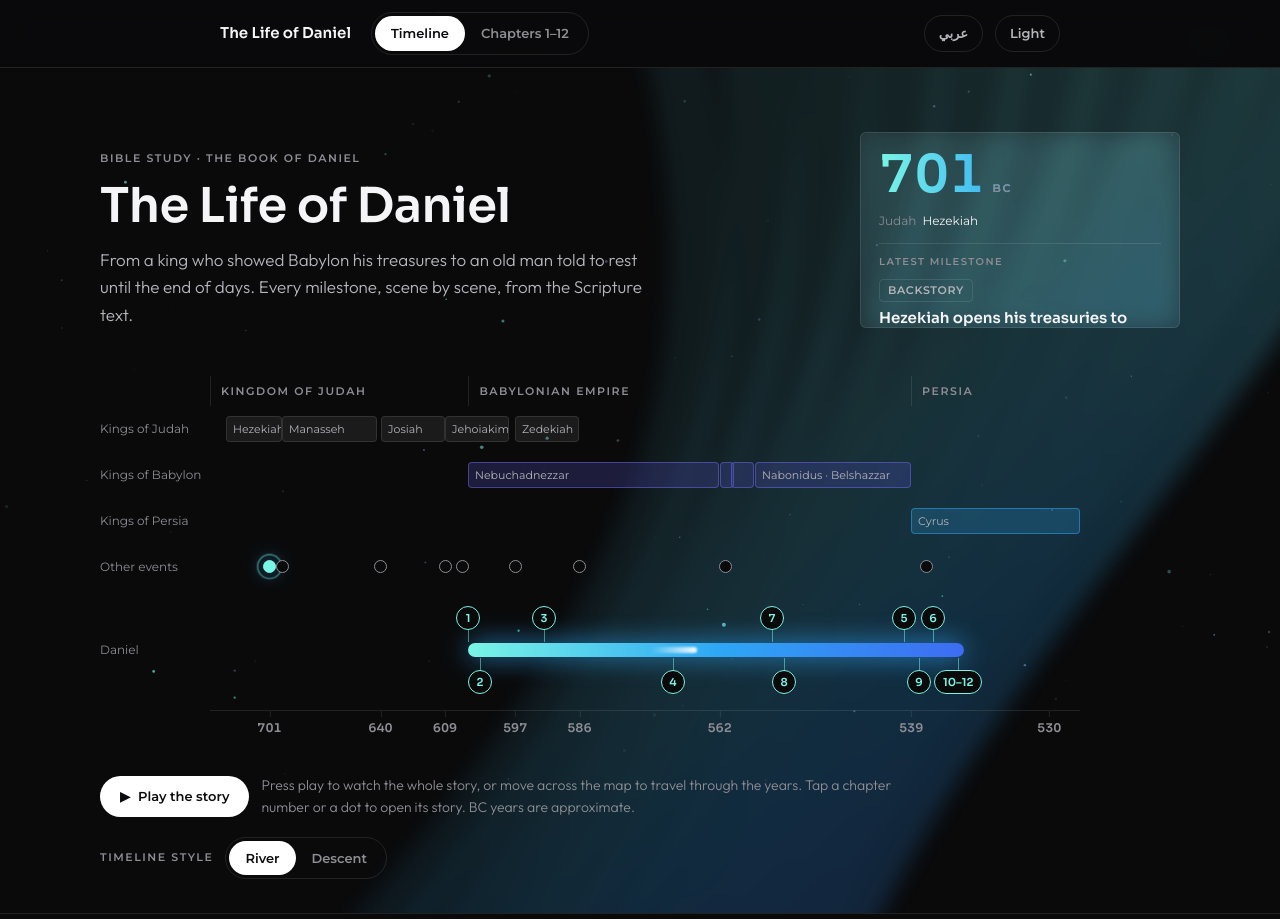
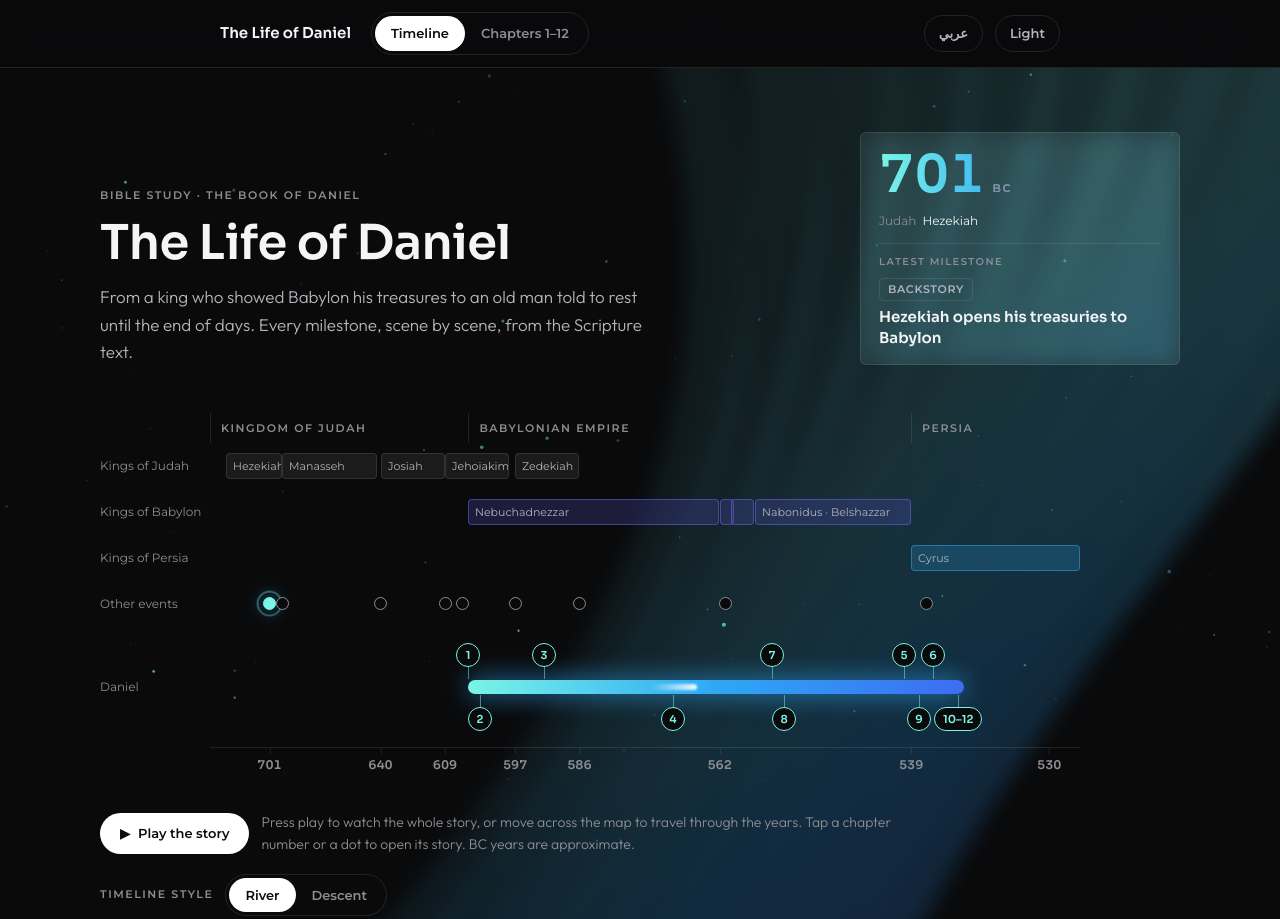
Before and after one commit to kamelshenouda/daniel, a plain HTML site: page index.html in a window 1280 px wide. Shown: the top 919 px of the page. Drawn offline with Linux system fonts and the light colour scheme; animation ran at ten frames a second.

Commit message:
Year panel: show full two-line titles at a constant height
Co-Authored-By: Claude Opus 5.5 <noreply@anthropic.com>
Claude-Session: https://claude.ai/code/session_017VQ4psUCKMk4pCxErDoNPE

```diff
--- a/index.html
+++ b/index.html
@@ -202,11 +202,15 @@ footer p{margin:0 0 8px;max-width:700px}
 .h2-top{display:grid;grid-template-columns:1fr 320px;gap:32px;align-items:end;margin-bottom:26px}
 .hero2 h1{margin:10px 0 10px}
 .hero2 .lead{font-size:17px;max-width:560px}
-.readout{background:var(--panel);border:1px solid var(--line);border-radius:6px;padding:16px 18px;backdrop-filter:blur(12px);height:196px;overflow:hidden;contain:layout}
-.ro-k{flex-wrap:nowrap!important;overflow:hidden;white-space:nowrap}
+.readout{background:var(--panel);border:1px solid var(--line);border-radius:6px;padding:16px 18px;backdrop-filter:blur(12px)}
+/* every part has a fixed height, so the panel never changes size and nothing is clipped */
+.ro-yr{height:52px}
+.ro-k{flex-wrap:nowrap!important;overflow:hidden;white-space:nowrap;height:20px;line-height:20px}
 .ro-k>div{overflow:hidden;text-overflow:ellipsis}
-.ro-m b{display:-webkit-box!important;-webkit-line-clamp:2;-webkit-box-orient:vertical;overflow:hidden;min-height:2.6em}
+.ro-m .label{height:15px;line-height:15px}
 .ro-m .chip{display:inline-block}
+.ro-m b{display:-webkit-box!important;-webkit-line-clamp:2;-webkit-box-orient:vertical;overflow:hidden;line-height:1.35!important;height:2.7em}
+[lang="ar"] .ro-m b{line-height:1.6!important;height:3.2em}
 .ro-yr{font-family:Sora,sans-serif;font-weight:600;font-size:52px;line-height:1;font-variant-numeric:tabular-nums;display:flex;align-items:baseline;gap:8px}
 .ro-yr small{font-family:Montserrat,sans-serif;font-weight:600;font-size:11px;letter-spacing:.14em;color:var(--muted);-webkit-text-fill-color:var(--muted)}
 .ro-k{display:flex;flex-wrap:wrap;gap:4px 16px;margin-top:10px;min-height:20px;font-family:Montserrat,sans-serif;font-size:12px;color:var(--ink)}
@@ -407,7 +411,6 @@ html.lock{overflow:hidden}
   .h2-top{grid-template-columns:1fr;gap:18px}
   .brand{display:none}
   .hero2{padding-top:28px}
-  .readout{height:184px}
   .hint{flex-basis:100%}
 }
 @media (max-width:640px){
@@ -911,7 +914,7 @@ function readout(y){
   else{label=String(Math.round(y));const done=MM.filter(q=>Y[q.id]>=y-.5&&q.ch!==3&&q.ch!==4);m=done[done.length-1];}
   const rows=[["J",U.roJ],["B",U.roB],["P",U.roP]].map(([k,l])=>{const k2=REIGNS[k].find(q=>q[0]>=y&&y>q[1]);return k2?`<div><span>${l}</span>${kname(k2[2])}</div>`:"";}).join("");
   ro.innerHTML=`<div class="ro-yr grad"><span dir="ltr">${label}</span><small>${U.bc}</small></div><div class="ro-k">${rows}</div>`+
-    (m?`<div class="ro-m"><span class="label">${U.latest}</span>${chip(m)}<b>${esc(m.title)}</b></div>`:"");
+    `<div class="ro-m" style="${m?"":"visibility:hidden"}"><span class="label">${U.latest}</span>${m?chip(m):'<span class="chip">·</span>'}<b>${m?esc(m.title):"·"}</b></div>`;
 }
 function setCur(p){
   const c=$("#cur");if(!c)return;
```
